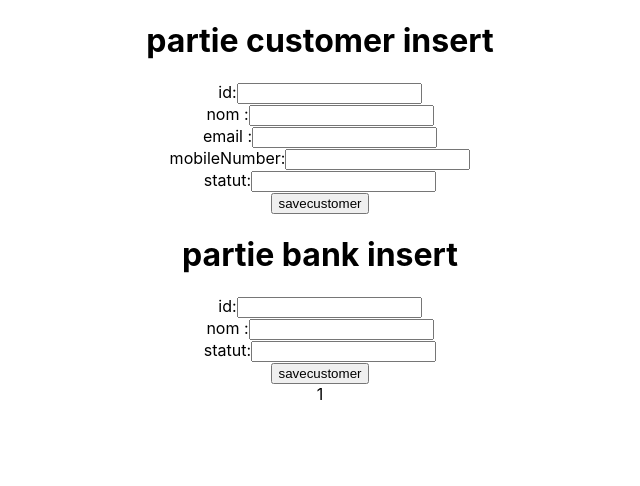
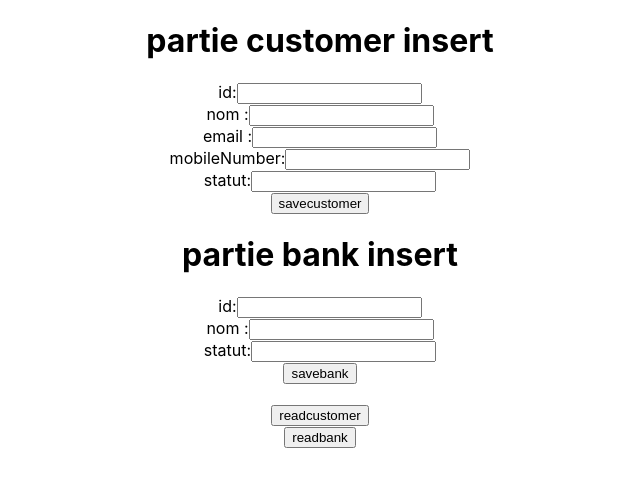
Before and after one commit to chedly-abdennadher2/essai, a React (Create React App) app: page / in a window 1280 px wide. Shown: the top 486 px of the page, without its empty margins (320-960 px from the left). Built offline with nearby package versions, Linux system fonts and the light colour scheme.

Commit message:
4emecommit

```diff
--- a/src/WalletCard.js
+++ b/src/WalletCard.js
@@ -1,4 +1,4 @@
-import {React,useState} from 'react';
+import {React} from 'react';
 import {ethers} from 'ethers';
 const WalletCard =() =>{
 	var id=3;
@@ -6,28 +6,51 @@ const WalletCard =() =>{
 	var email="abc@gmail.com";
 	var mobilenumber=23455788;
 	var statut ="ok";
-	var banked={"id":1};
-     var typeajout;
 	 var idbank=1;
 	 var nombank="abes";
 	 var statutbank=1;
-	const [errorMessage,setErrorMessage]=useState(null);
-	const [defaultAccount,setDefaultAccount]=useState(null);
-	const [UserBalance,setUserBalance]=useState(null);
-	const [currentContractVal, setCurrentContractVal] = useState(null);
 
-	const [provider, setProvider] = useState(null);
-	const [signer, setSigner] = useState(null);
-	const [contract, setContract] = useState(null);
-      //customer erroné
+	   //customer erroné
 	//const contractaddress="0x8EBA552F705AF635a7152161696323D22E0503dC";
 	//contrat int
 	//const contractaddress="0xe9846938c929ff21b8c9da194ec507c442445383";
 	//contract personalisé client
 	const contractaddresscustomer="0x6682e854877235dd42d63aef1afc14e5d0339c77";
     const contractaddressbank="0x6bc3e393b2ab466c4daf6e051124237e42f293a1";
+	const connectwallethandlerreadbank=(event)=>{
+		event.preventDefault();
 
-	const [connButtonText,setConnButtonText]=useState("Connect Wallet");
+	if (window.ethereum)
+	{
+	window.ethereum.request({method:"eth_requestAccounts"})
+	.then (result=>{
+		loadintheblockchain(result[0],"bank");
+
+	})
+	}
+	else
+	{
+alert ("installer metamask");
+	}
+	}
+
+	const connectwallethandlerreadcustomer=(event)=>{
+		event.preventDefault();
+
+	if (window.ethereum)
+	{
+	window.ethereum.request({method:"eth_requestAccounts"})
+	.then (result=>{
+		loadintheblockchain(result[0],"customer");
+
+	})
+	}
+	else
+	{
+alert ("installer metamask");
+	}
+	}
+
 
 	const connectwallethandler2=(event)=>{
 		event.preventDefault();
@@ -39,13 +62,13 @@ const WalletCard =() =>{
 	{
 	window.ethereum.request({method:"eth_requestAccounts"})
 	.then (result=>{
-	accountChangedHandler(result[0],"bank");
+		storeintheblockchain(result[0],"customer");
 
 	})
 	}
 	else
 	{
-		setErrorMessage("vous n'avez pas metamask")
+alert ("installer metamask");
 	}
 	}
 
@@ -60,26 +83,20 @@ const WalletCard =() =>{
 	{
 	window.ethereum.request({method:"eth_requestAccounts"})
 	.then (result=>{
-	accountChangedHandler(result[0],"customer");
+		storeintheblockchain(result[0],"customer");
 
 	})
 	}
 	else
 	{
-		setErrorMessage("vous n'avez pas metamask")
+		alert("vous n'avez pas metamask");
 	}
+
 	}
-const accountChangedHandler=(newAccount,type)=>
+
+const storeintheblockchain=(address,type) =>
 {
-setDefaultAccount(newAccount);
-getUserBalance(newAccount,type);
-
-}
-const getUserBalance=(address,type) =>
-{
-
 window.ethereum.request({method:"eth_getBalance",params:[address,'latest']}).then(balance=>{
-setUserBalance(ethers.utils.formatEther (balance));
 //const abicustomer= require("./abicustomer.json");
 //const abiint=require ("./abiint.json");
 if (type=="customer"){
@@ -87,9 +104,7 @@ if (type=="customer"){
 	const provider=new ethers.providers.Web3Provider(window.ethereum);
 	const signer=provider.getSigner();
 	const contratcustomer=new ethers.Contract(contractaddresscustomer,abicustomer2,signer);
-contratcustomer.functions.retrieve().then (result=>{
-	alert(result);
-	});
+
 	var customersave ={"id":id,"name":nom,"email":email,"mobileNumber":mobilenumber,"statut":statut};
 
 
@@ -103,11 +118,7 @@ else {
 		const provider=new ethers.providers.Web3Provider(window.ethereum);
 		const signer=provider.getSigner();
 		const contratbank=new ethers.Contract(contractaddressbank,abibank,signer);
-	contratbank.functions.retrieve().then( async(result)=>{
-	banked=result;
-	alert(result);
 
-	});
 	var banksave ={"id":idbank,"name":nombank,"status":statutbank};
 
 	contratbank.functions.store(banksave).send().then (result=>{
@@ -118,16 +129,38 @@ else {
 })
 }
 
-const setHandler = (event) => {
-	event.preventDefault();
-	console.log('sending ' + event.target.setText.value + ' to the contract');
-	contract.set(event.target.setText.value);
+const loadintheblockchain=(address,type) =>
+{
+window.ethereum.request({method:"eth_getBalance",params:[address,'latest']}).then(balance=>{
+//const abicustomer= require("./abicustomer.json");
+//const abiint=require ("./abiint.json");
+if (type==="customer"){
+	const abicustomer2=require("./abicustomerfonctionnel.json");
+	const provider=new ethers.providers.Web3Provider(window.ethereum);
+	const signer=provider.getSigner();
+	const contratcustomer=new ethers.Contract(contractaddresscustomer,abicustomer2,signer);
+contratcustomer.functions.retrieve().then (result=>{
+	alert(result);
+	});
+
+
+}
+else {
+		const abibank = require ("./abibank.json");
+		const provider=new ethers.providers.Web3Provider(window.ethereum);
+		const signer=provider.getSigner();
+		const contratbank=new ethers.Contract(contractaddressbank,abibank,signer);
+	contratbank.functions.retrieve().then( async(result)=>{
+	alert(result);
+
+	});
+		}
+
+})
 }
 
-const getCurrentVal = async () => {
-	let val = await contract.get();
-	setCurrentContractVal(val);
-}
+
+
 
 return (
 		<div className="walletCard">
@@ -177,9 +210,12 @@ return (
 </div>
 
 
-<input type="submit" value ="savecustomer"/>
+<input type="submit" value ="savebank"/>
 	</form>
-	{banked.id}
+<br/>
+	<button onClick ={connectwallethandlerreadcustomer}> readcustomer </button>
+<br/>
+	<button onClick ={connectwallethandlerreadbank}> readbank </button>
 
 		</div>
 	)
```
